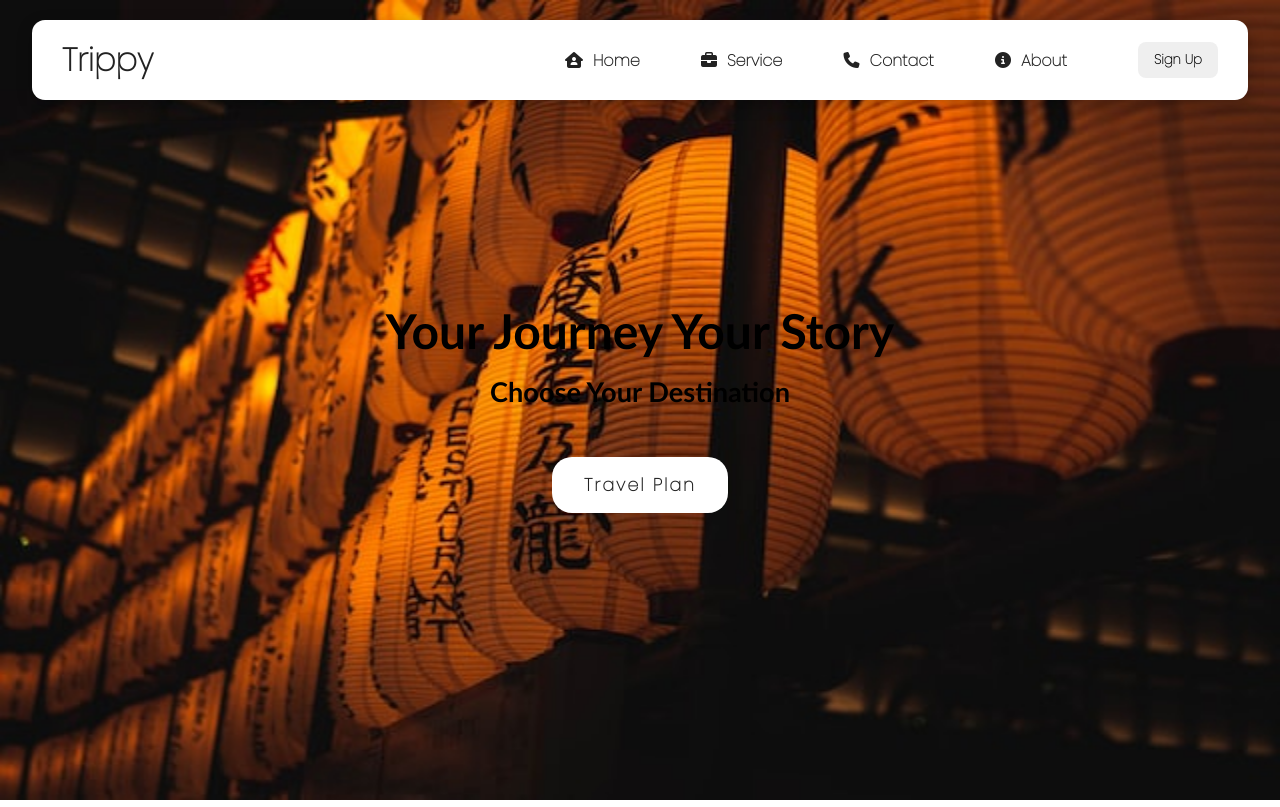
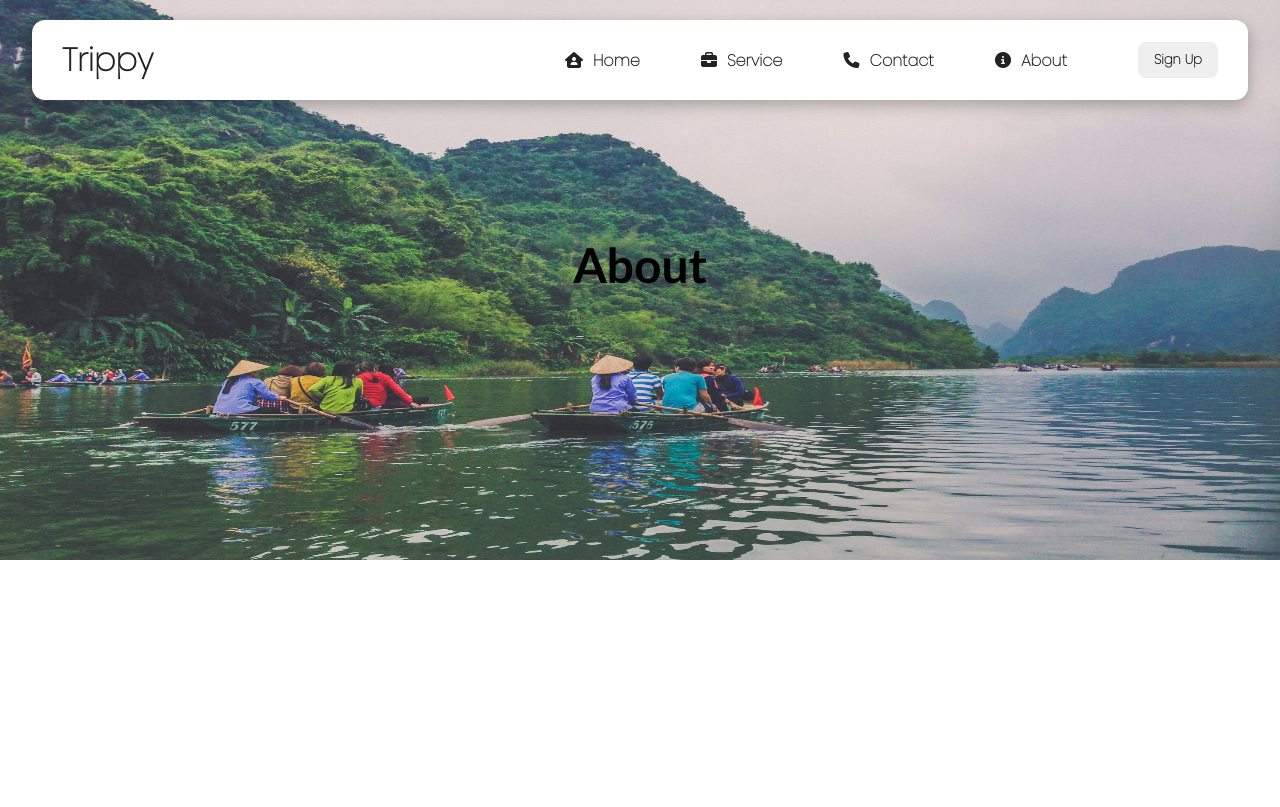
Before and after one commit to ubi2000/MyTravel, a React (Create React App) app: page /about in a window 1280 px wide. Built offline with nearby package versions, Linux system fonts and the light colour scheme.

Commit message:
done with nav comp

```diff
--- a/src/components/Hero.js
+++ b/src/components/Hero.js
@@ -9,7 +9,7 @@ function Hero(props) {
           <h1>{props.title}</h1>
           <p>{props.text}</p>
           <a href={props.url} className={props.btnClass}>
-            {props.buttonText}
+          {props.buttonText}
           </a>
         </div>
       </div>
--- a/src/components/HeroStyle.css
+++ b/src/components/HeroStyle.css
@@ -3,6 +3,12 @@
   height: 100vh;
   position: relative;
 }
+.hero-mid {
+  width: 100%;
+  height: 70vh;
+  position: relative;
+}
+
 Img {
   width: 100%;
   height: 100%;
@@ -47,6 +53,14 @@ Img {
   color: #222;
   transition: all 0.5s ease-out;
 }
+
+.hero-text .hide{
+  display: none;
+}
+.hero-mid h1{
+  padding-top:3rem !important;
+  color: #fff !important;
+}
 @media screen and (max-width: 850px) {
   .hero-text h1 {
     padding: 10px 20px;
--- a/src/components/NavbarStyle.css
+++ b/src/components/NavbarStyle.css
@@ -1,5 +1,4 @@
 .nav-items {
-
   background-color: #fff;
   display: flex;
   justify-content: space-between;
@@ -87,7 +86,7 @@ button:hover {
     padding: 60px 0 20px 0;
     margin: 0;
     transition: 0.3s ease-in-out;
-    border-radius:13px ;
+    border-radius: 13px;
   }
   .nav-menu.active {
     left: 0;
@@ -98,8 +97,8 @@ button:hover {
   .nav-link {
     display: block;
     width: 100%;
-    font-size: 1.2rem;
-    padding: 2rem 0;
+    font-size: 0.8rem;
+    padding: 0.7rem 0;
   }
   .nav-link:hover {
     background-color: #01959a;
@@ -117,7 +116,7 @@ button:hover {
     width: 80%;
     background-color: #01959a;
     text-decoration: none;
-    color: #fff;
+    color: #833939;
     font-size: 1.2rem;
     font-weight: 700;
     letter-spacing: 2px;
--- a/src/routes/About.js
+++ b/src/routes/About.js
@@ -1,19 +1,12 @@
 import Navbar from "../components/Navbar";
 import Hero from "../components/Hero";
-import AboutImg from "../images/night.jpg"
+import AboutImg from "../images/2.jpg";
+
 function About() {
   return (
     <>
       <Navbar />
-      <Hero
-        cName="hero"
-        heroImg={AboutImg}
-        title="Your Journey Your Story"
-        text="Choose Your Destination"
-        buttonText="Travel Plan"
-        url="/"
-        btnClass="show"
-      />
+      <Hero cName="hero-mid" heroImg={AboutImg} title="About" btnClass="hide" />
     </>
   );
 }
--- a/src/routes/Contact.js
+++ b/src/routes/Contact.js
@@ -1,10 +1,13 @@
 import Navbar from "../components/Navbar";
+import Hero from "../components/Hero";
+import AboutImg from "../images/night.jpg";
 
 function Contact() {
   return (
     <>
-      <h1>This is Contact</h1>
+
       <Navbar/>
+      <Hero cName="hero-mid" heroImg={AboutImg} title="Contact" btnClass="hide" />
     </>
   );
 }
--- a/src/routes/Service.js
+++ b/src/routes/Service.js
@@ -1,10 +1,13 @@
 import Navbar from "../components/Navbar"
+import Hero from "../components/Hero";
+import AboutImg from "../images/6.jpg";
 
 function Service(){
     return(
        <>
-       <h1>This is service</h1>
+
        <Navbar/>
+       <Hero cName="hero-mid" heroImg={AboutImg} title="Sevice" btnClass="hide" />
        </>
     )
    }
```
